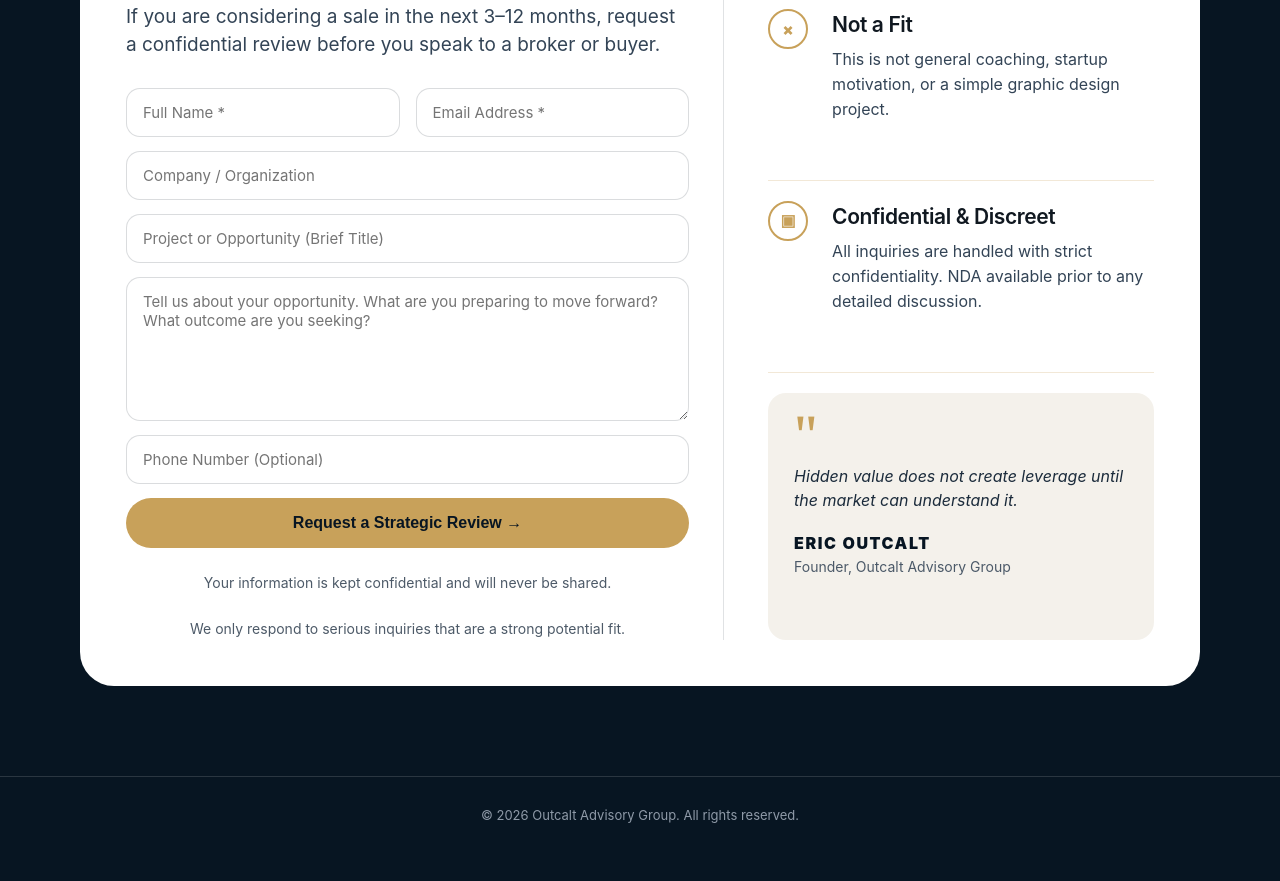
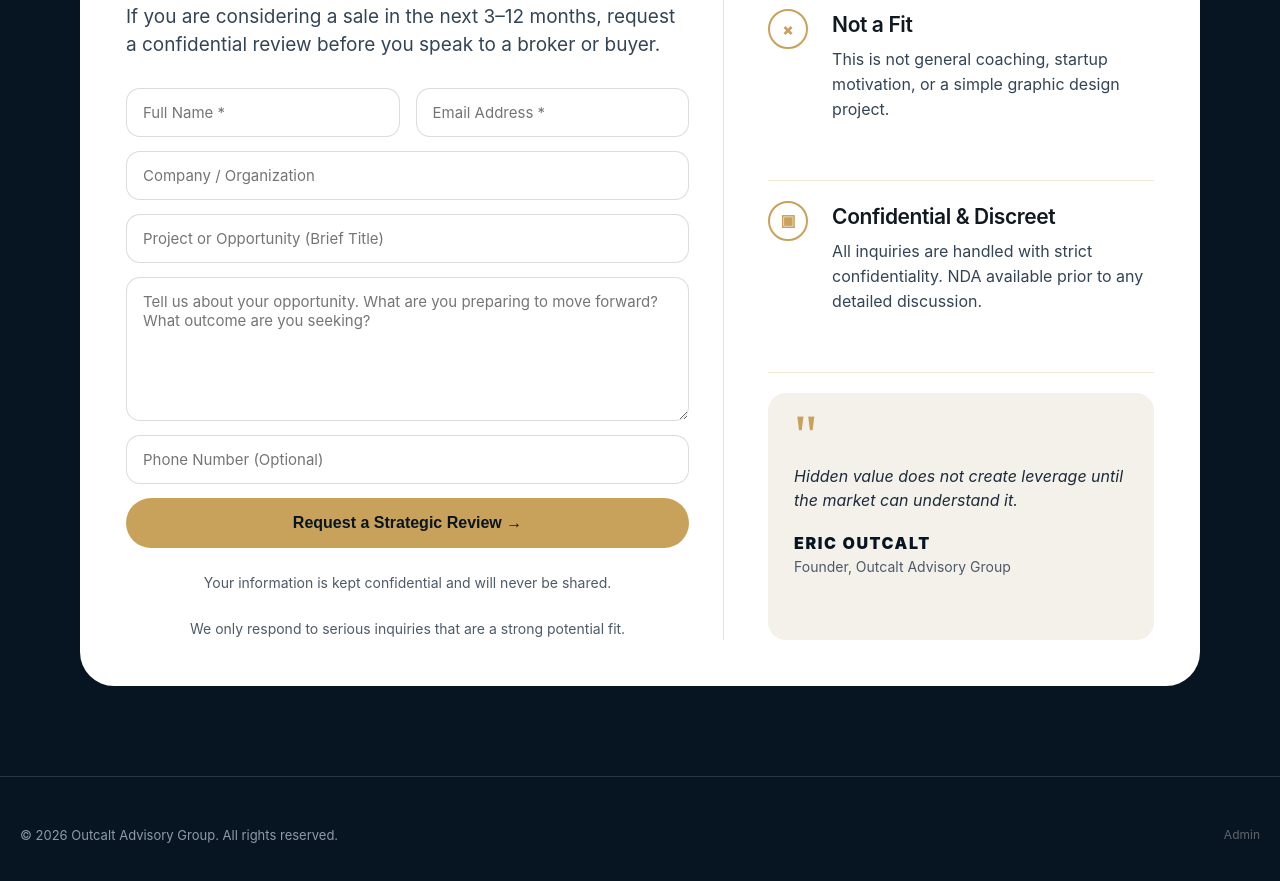
Before and after one commit to eoutcalt-design/outcalt-advisory-group, a website: page public/business-exit-positioning.html in a window 1280 px wide. Shown: the part 4061-4942 px from the top of the page. Before the commit the page ends 4914 px from the top, so only its background shows below. Drawn offline with Linux system fonts and the light colour scheme.

Commit message:
Add admin link to footer on all pages

```diff
--- a/public/business-exit-positioning.html
+++ b/public/business-exit-positioning.html
@@ -129,7 +129,12 @@
 </section>
 </main>
 
-<footer><p>&copy; 2026 Outcalt Advisory Group. All rights reserved.</p></footer>
+<footer>
+  <div style="display: flex; justify-content: space-between; align-items: center; padding: 20px 0;">
+    <p>&copy; 2026 Outcalt Advisory Group. All rights reserved.</p>
+    <a href="/admin" style="font-size: 12px; color: #999; text-decoration: none; opacity: 0.6; transition: opacity 0.3s;">Admin</a>
+  </div>
+</footer>
 
 <script>
   const navToggle = document.getElementById('navToggle');
```
Also changed, not shown: public/index.html (+6 -1 lines), public/strategic-deal-architecture.html (+6 -1 lines).
